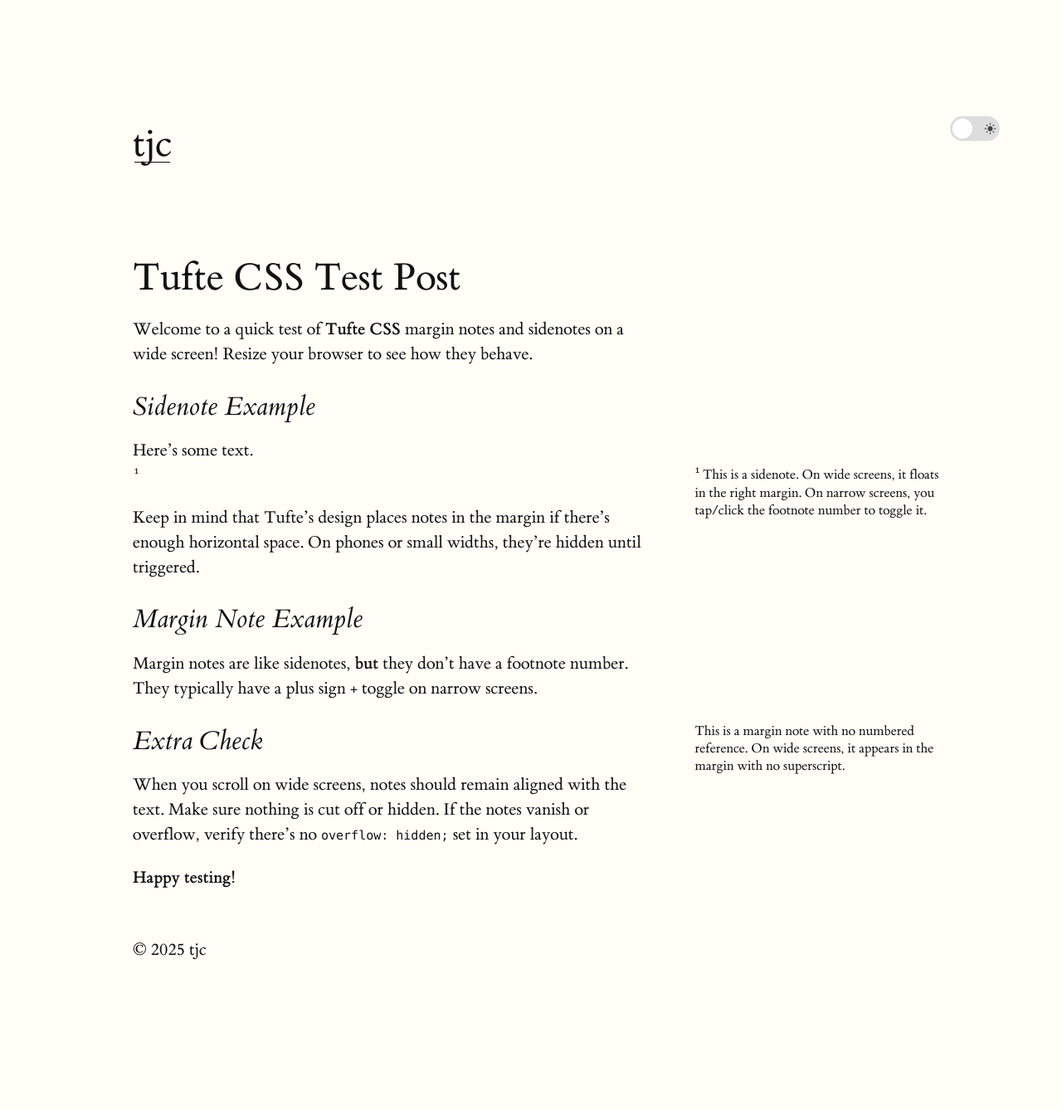
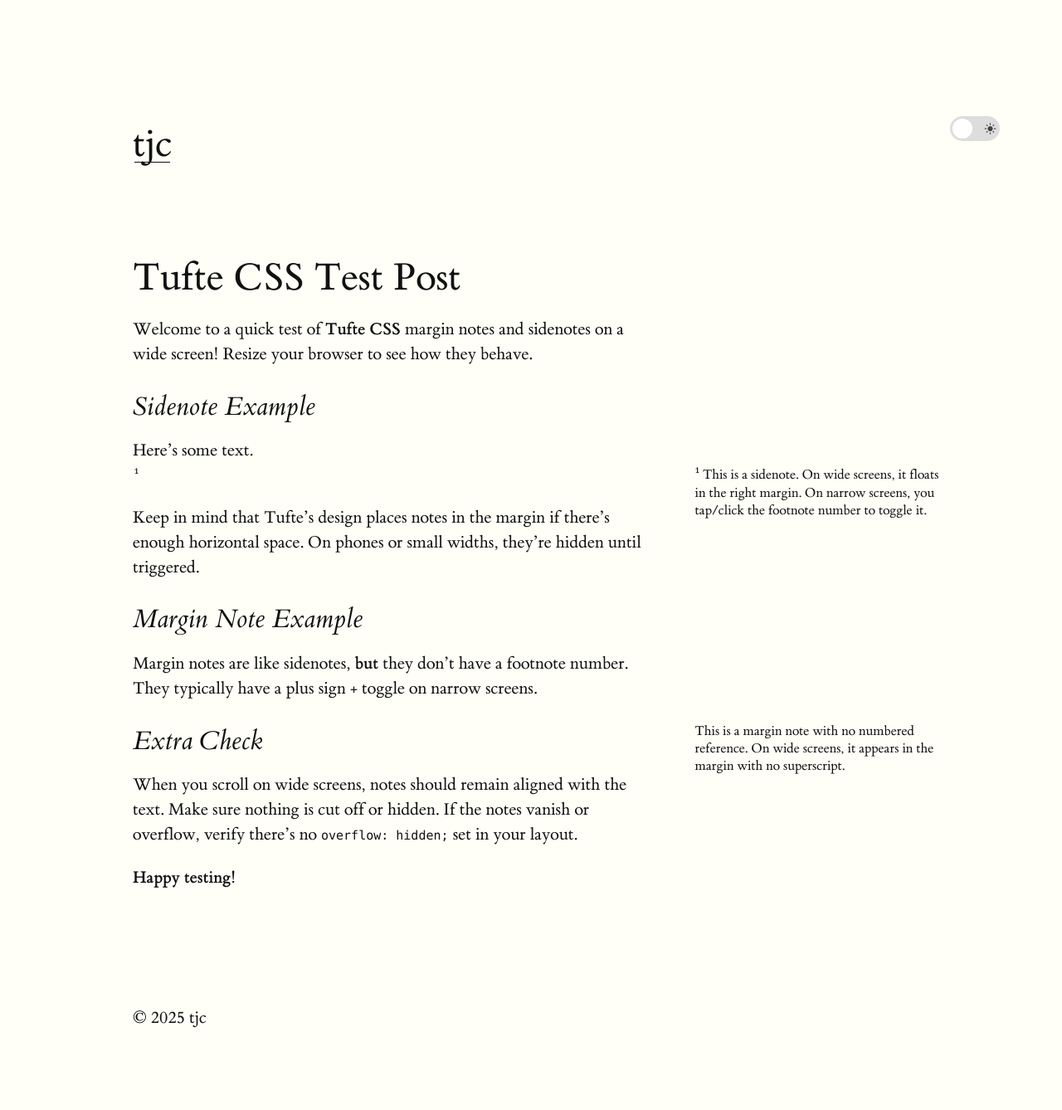
Before and after one commit to timcol/timcol.github.io, a Jekyll site: the page built from _posts/2024-01-01-zero-day.markdown, in a window 1280 px wide. Shown: the whole page at 83% size. Built offline with Jekyll 4.4.1, drawn with Linux system fonts in a browser that asks for light colours; some web fonts are replaced; before the commit the page ends 1256 px from its top, so only the background shows below that.

Commit message:
tighten up density on mobile

```diff
--- a/_layouts/default.html
+++ b/_layouts/default.html
@@ -157,15 +157,21 @@
         text-decoration: none;
       }
 
+      /* Add extra space before the footer */
+      footer {
+        margin-top: 5.5rem;
+      }
+
       /* CUSTOM OVERRIDES for Small Screens */
       @media (max-width: 760px) {
-        /* Remove extra top margin from the header h1 */
+        /* Remove extra spacing from the site title */
         header h1 {
-          margin-top: 0;
+          margin: 0; /* Remove both top and bottom margins */
+          padding: 0;
         }
-        /* Reduce the top padding on the article to minimize space above post titles */
+        /* Remove extra padding at the start of the article */
         article {
-          padding-top: 0.5rem;
+          padding-top: 0;
         }
         /* Remove right margin from the theme toggle for a flush alignment */
         .theme-toggle-wrapper {
```
